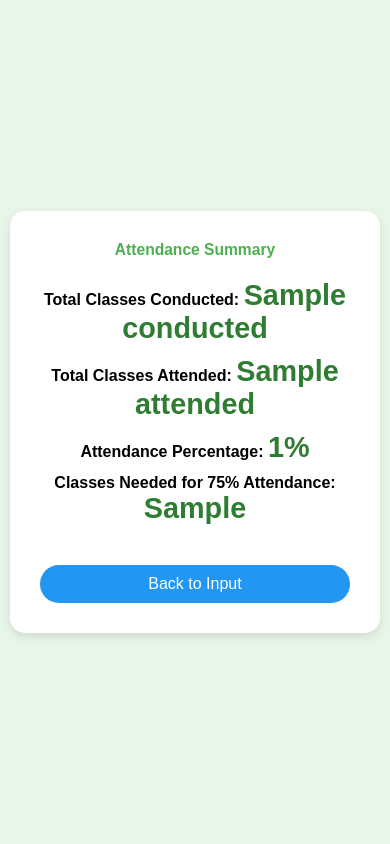
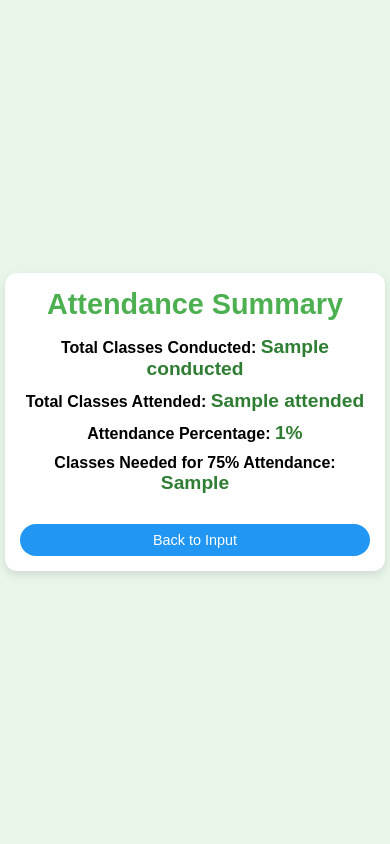
Before and after one commit to pavansaicharan/attendance-tracker, a Flask app: template templates/result.html in a window 390 px wide. Run offline with Flask 3, Linux system fonts and the light colour scheme; the template is opened without the code that fills it: most values are stand-ins (such as "Sample title", 1, 10 or a date in 2020).

Commit message:
Updated CSS for better responsiveness and optimized layout

```diff
--- a/static/style.css
+++ b/static/style.css
@@ -11,54 +11,48 @@ body {
     display: flex;
     justify-content: center;
     align-items: center;
-    height: 100vh;
-    padding: 20px;
-    overflow: hidden; /* Prevents any overflow issues on smaller screens */
+    min-height: 100vh;
+    padding: 10px;
 }
 
-/* Container for both pages */
-.container {
+/* Container for Pages */
+.container, .result-card {
     background-color: #fff;
-    border-radius: 15px;
+    border-radius: 12px;
     box-shadow: 0 4px 8px rgba(0, 0, 0, 0.1);
-    padding: 30px;
+    padding: 20px;
+    max-width: 500px;
     width: 100%;
-    max-width: 600px;
     text-align: center;
-    animation: fadeIn 1s ease-out;
+    animation: fadeIn 0.8s ease;
 }
 
-/* Title */
 h1 {
-    font-size: 2.5rem;
+    font-size: clamp(1.5rem, 5vw, 2.5rem); /* Responsive font */
     color: #4CAF50;
-    margin-bottom: 20px;
-    font-size: 5vw; /* Responsive font size */
+    margin-bottom: 15px;
 }
 
-/* Form Styles */
+/* Form and Input Styles */
 form {
     display: flex;
     flex-direction: column;
-    gap: 15px;
+    gap: 10px;
 }
 
-input[type="number"] {
-    padding: 10px;
+input[type="number"], button {
+    padding: 12px;
     font-size: 1rem;
+    border-radius: 8px;
     border: 1px solid #ccc;
-    border-radius: 5px;
 }
 
 button {
-    padding: 10px;
-    font-size: 1rem;
     cursor: pointer;
-    border: none;
-    border-radius: 5px;
     background-color: #4CAF50;
     color: #fff;
-    transition: background-color 0.3s;
+    border: none;
+    transition: background-color 0.3s ease;
 }
 
 button:hover {
@@ -69,99 +63,59 @@ button:active {
     background-color: #387539;
 }
 
-/* Buttons for Increment */
+/* Increment Buttons */
 .buttons {
     display: flex;
-    flex-wrap: wrap;
     gap: 10px;
     justify-content: center;
-    margin-top: 10px;
+    flex-wrap: wrap;
 }
 
 .buttons button {
     flex: 1;
     max-width: 100px;
     background-color: #2196F3;
+    color: white;
+    font-size: 0.9rem;
 }
 
 .buttons button:hover {
     background-color: #0b79c1;
 }
 
-/* Result Page Container */
-.result-container {
-    display: flex;
-    justify-content: center;
-    align-items: center;
-    width: 100%;
-    max-width: 600px;
-    height: 100%;
+/* Result Styles */
+.result-item {
+    margin: 10px 0;
 }
 
-.result-card {
-    background-color: #ffffff;
-    border-radius: 15px;
-    box-shadow: 0 4px 10px rgba(0, 0, 0, 0.1);
-    padding: 30px;
-    text-align: center;
-    animation: fadeIn 1s ease-out;
-    width: 100%;
-}
-
-/* Title */
-.result-card h1 {
-    font-size: 2.5rem;
-    margin-bottom: 20px;
-    color: #4CAF50;
-    font-size: 5vw; /* Responsive font size */
-}
-
-/* Result Page */
-.result-card .result-item span {
-    font-size: 1.8rem;
+.result-item span {
+    font-size: 1.2rem;
     font-weight: bold;
     color: #2e7d32;
 }
 
-.result-item p {
-    font-weight: 600;
-    margin: 10px 0;
-}
-
-.result-item span {
-    font-size: 1.5rem;
-    font-weight: 700;
-    color: #2e7d32;
-}
-
-/* Back Button */
 .back-btn {
     display: inline-block;
-    margin-top: 30px;
+    margin-top: 20px;
     background-color: #2196F3;
     color: white;
-    padding: 12px 25px;
-    font-size: 1.1rem;
+    padding: 10px 20px;
+    font-size: 1rem;
     text-decoration: none;
-    border-radius: 30px;
-    transition: background-color 0.3s, transform 0.3s;
+    border-radius: 20px;
+    transition: background-color 0.3s ease, transform 0.3s ease;
 }
 
 .back-btn:hover {
     background-color: #1976D2;
-    transform: translateY(-5px);
-}
-
-.back-btn:active {
-    background-color: #1565C0;
-    transform: translateY(0);
+    transform: translateY(-3px);
 }
 
 /* Animations */
 @keyframes fadeIn {
     0% {
         opacity: 0;
-        transform: translateY(-20px);
+        transform: translateY(-15px);
     }
     100% {
         opacity: 1;
@@ -171,58 +125,27 @@ button:active {
 
 /* Responsive Design */
 @media (max-width: 768px) {
-    .container {
-        padding: 20px;
+    h1 {
+        font-size: 1.8rem;
     }
-
-    h1 {
-        font-size: 4vw; /* Adjusted font size for mobile */
-    }
-
-    .buttons {
-        flex-direction: column;
-        gap: 10px;
-    }
-
     .buttons button {
-        width: 100%;
-    }
-
-    .result-card h1 {
-        font-size: 4vw; /* Adjusted font size for mobile */
-    }
-
-    .result-item {
-        font-size: 1rem;
-    }
-
-    .result-item span {
-        font-size: 1.2rem;
-    }
-
-    .back-btn {
-        padding: 10px 20px;
-        font-size: 1rem;
+        max-width: 100%;
     }
 }
 
 @media (max-width: 480px) {
     body {
+        padding: 5px;
+    }
+    .container, .result-card {
+        padding: 15px;
+    }
+    button, input[type="number"] {
+        font-size: 0.9rem;
         padding: 10px;
     }
-
-    .container {
-        padding: 15px;
-    }
-
     .back-btn {
-        font-size: 1rem;
-        padding: 10px 15px;
-    }
-
-    .buttons button {
-        width: 100%;
-        font-size: 1rem;
-        padding: 10px;
+        padding: 8px 15px;
+        font-size: 0.9rem;
     }
 }
```
